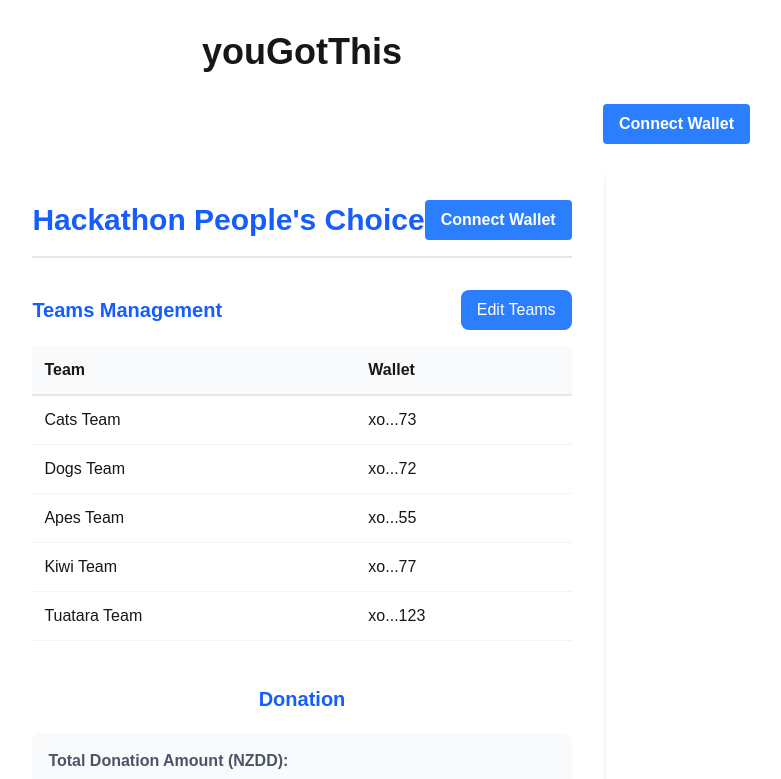
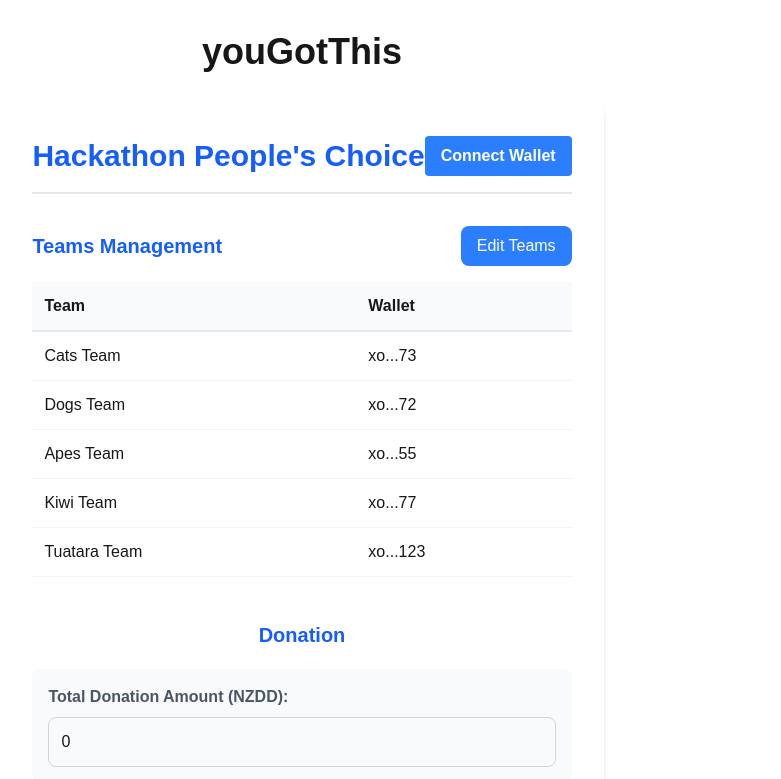
Before and after one commit to derjogi/web3hackathon, a Next.js app in the folder frontend/: page / in a window 1280 px wide. Shown: the top 779 px of the page, without its empty margins (338-1119 px from the left). Built offline with nearby package versions, Linux system fonts and the light colour scheme.

Commit message:
hackathon

```diff
--- a/frontend/src/app/components/DonationForm.jsx
+++ b/frontend/src/app/components/DonationForm.jsx
@@ -38,6 +38,8 @@
       setEthBalance(0);
     }
   };
+
+
 
   async function getWalletBalance(address) {
     if (window.ethereum && address) {
--- a/frontend/src/app/page.js
+++ b/frontend/src/app/page.js
@@ -7,9 +7,9 @@
       <div className="max-w-4xl mx-auto">
         <h1 className="text-4xl font-bold mb-8 text-center">youGotThis</h1>
 
-        <div className="flex justify-end mb-6">
+        {/* <div className="flex justify-end mb-6">
           <WalletConnect />
-        </div>
+        </div> */}
 
         <div className="grid grid-cols-1 gap-8">
           <DonationForm />
```
